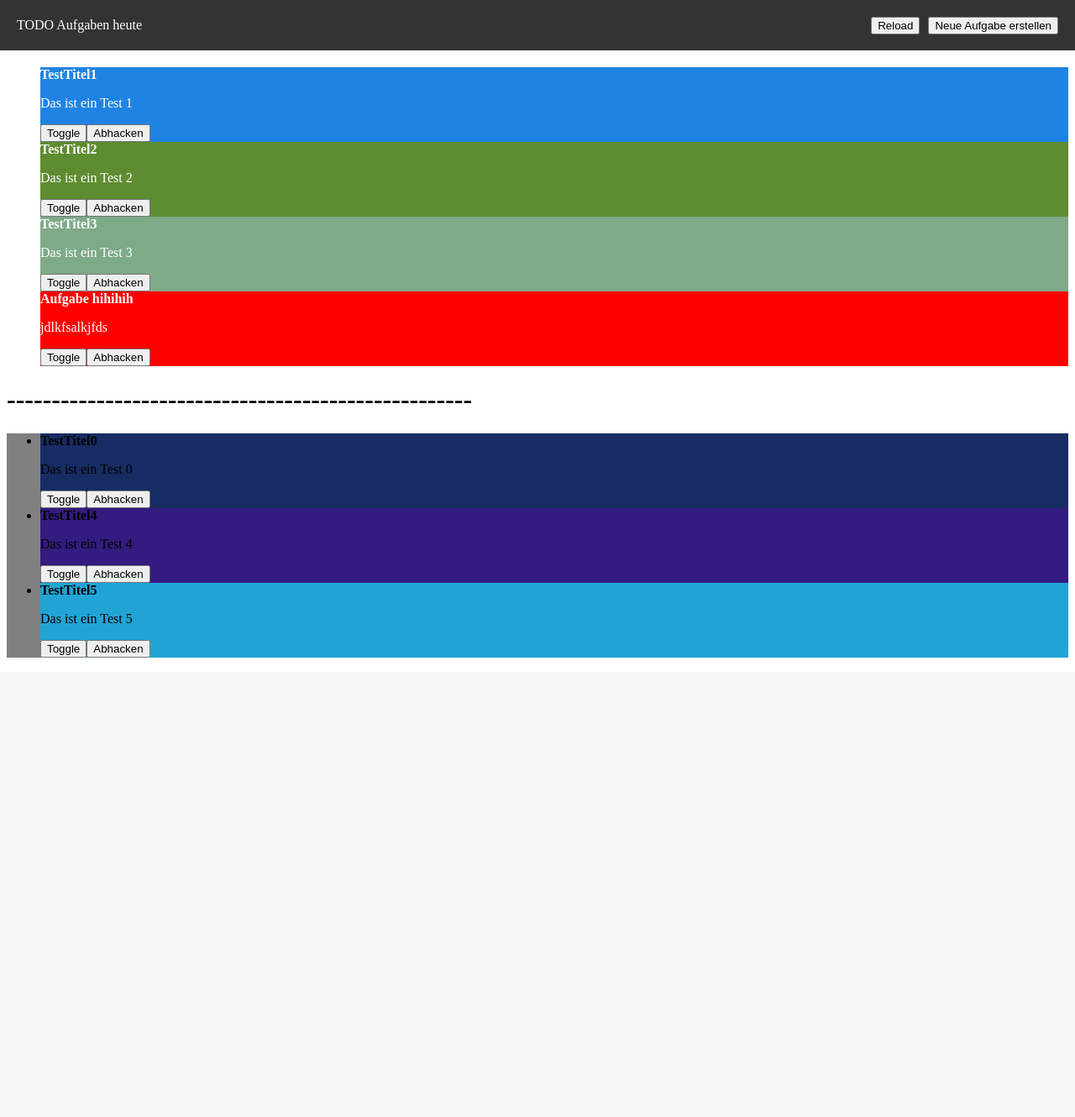
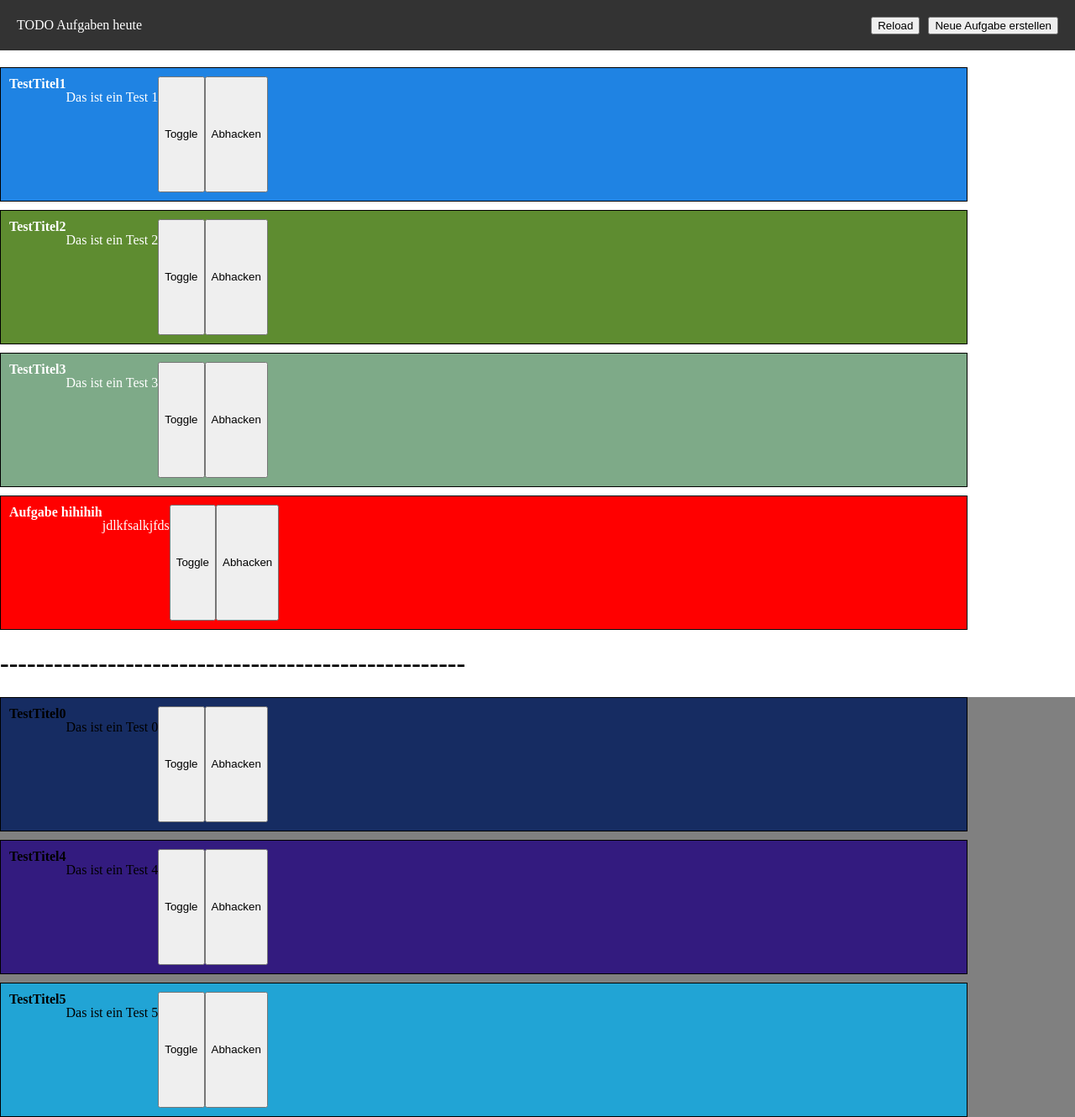
Before and after one commit to Florian11111/TODO_Liste, a Flask app: page /protected in a window 1280 px wide. Shown: the whole page at 84% size. Before the commit the page ends 783 px from the top, so only its background shows below. Run offline with Flask 3, Linux system fonts and the light colour scheme; the visitor is signed in with stand-in values (Sample User, id 1); data comes from the database, SQL or seed files in the repository; both versions use the stored data as it was after the commit; parts of the project's set-up code (start-up, migrations or seed data) failed here and were passed over; some libraries are stand-ins or nearby versions.

Commit message:
css änderungen

```diff
--- a/static/css/todoStyle.css
+++ b/static/css/todoStyle.css
@@ -1,3 +1,9 @@
+body, html {
+    height: 100%; /* Setzt die Höhe des gesamten Viewports auf 100% */
+    margin: 0; /* Entfernt den Standardrand des Body */
+    padding: 0; /* Entfernt den Standard-Innenabstand des Body */
+}
+
 .task-list1 {
     color: white;
     padding: auto;
@@ -37,3 +43,33 @@
     display: flex;
     gap: 10px;
 }
+
+ul {
+    display: flex;
+    flex-wrap: wrap;
+    gap: 10px;
+    padding: 0;
+    margin: 0;
+    list-style: none;
+}
+
+li {
+width: 90%;
+height: 20vh;
+display: flex;
+flex-direction: column;
+}
+
+
+.listDiv1,
+.listDiv2 {
+flex: 1;
+display: flex;
+flex-direction: row;
+padding: 10px;
+border: 1px solid black;
+}
+
+.listDiv2 {
+display: none;
+}
--- a/static/js/apiKommonikation.js
+++ b/static/js/apiKommonikation.js
@@ -6,7 +6,6 @@ function neuLaden() {
     document.getElementById("taskListFertig").innerHTML = "";
     // kurzer time out so das man sieht dsa die seite wirklich neu geladen hat
     alleAufgaben();
-
 }
 
 function alleAufgaben() {
@@ -40,33 +39,35 @@ function alleAufgaben() {
 function createListItem(index) {
     const { id, color, title, description, checkt } = aufgabenListe[index];
 
-    const outerDiv = document.createElement("div");
-    outerDiv.style.backgroundColor = color;
+    const listDiv1 = document.createElement("div");
+    listDiv1.classList.add("listDiv1");
+    listDiv1.style.backgroundColor = color;
 
     const titleStrong = document.createElement("strong");
     titleStrong.textContent = title;
-    outerDiv.appendChild(titleStrong);
+    listDiv1.appendChild(titleStrong);
 
     const descriptionP = document.createElement("p");
     descriptionP.textContent = description;
-    outerDiv.appendChild(descriptionP);
+    listDiv1.appendChild(descriptionP);
 
     const toggleButton = document.createElement("button");
     toggleButton.textContent = "Toggle";
-    outerDiv.appendChild(toggleButton);
+    listDiv1.appendChild(toggleButton);
 
     const abhackenButton = document.createElement("button");
     abhackenButton.textContent = "Abhacken";
     abhackenButton.addEventListener("click", () => abhackenKnopf(index));
-    outerDiv.appendChild(abhackenButton);
+    listDiv1.appendChild(abhackenButton);
 
-    const buttonDiv = document.createElement("div");
-    buttonDiv.style.display = "none"; // Start with inner div hidden
+    const listDiv2 = document.createElement("div");
+    listDiv2.classList.add("listDiv2");
+    listDiv2.style.display = "none"; // Start with inner div hidden
 
     const button2 = document.createElement("button");
     button2.textContent = "Löschen";
     button2.addEventListener("click", () => loeschenKnopf(index));
-    buttonDiv.appendChild(button2);
+    listDiv2.appendChild(button2);
 
     const datumDiv = document.createElement("div");
     const dateInput = document.createElement("input");
@@ -87,27 +88,28 @@ function createListItem(index) {
     });
     datumDiv.appendChild(verschiebenButton);
 
-    buttonDiv.appendChild(datumDiv);
+    listDiv2.appendChild(datumDiv);
 
     const toggleButton2 = document.createElement("button");
     toggleButton2.textContent = "Toggle";
-    buttonDiv.appendChild(toggleButton2);
+    listDiv2.appendChild(toggleButton2);
 
-    outerDiv.appendChild(buttonDiv);
+    listDiv1.appendChild(listDiv2);
 
     toggleButton.addEventListener("click", () => {
-        buttonDiv.style.display = "block";
-        outerDiv.style.display = "none";
+        listDiv2.style.display = "flex";
+        listDiv1.style.display = "none";
     });
 
     toggleButton2.addEventListener("click", () => {
-        buttonDiv.style.display = "none";
-        outerDiv.style.display = "block";
+        listDiv2.style.display = "none";
+        listDiv1.style.display = "flex";
     });
 
     const li = document.createElement("li");
-    li.appendChild(outerDiv);
-    li.appendChild(buttonDiv);
+    li.classList.add("listElement");
+    li.appendChild(listDiv1);
+    li.appendChild(listDiv2);
     return li;
 }
 
```
Also changed, not shown: test.db.
